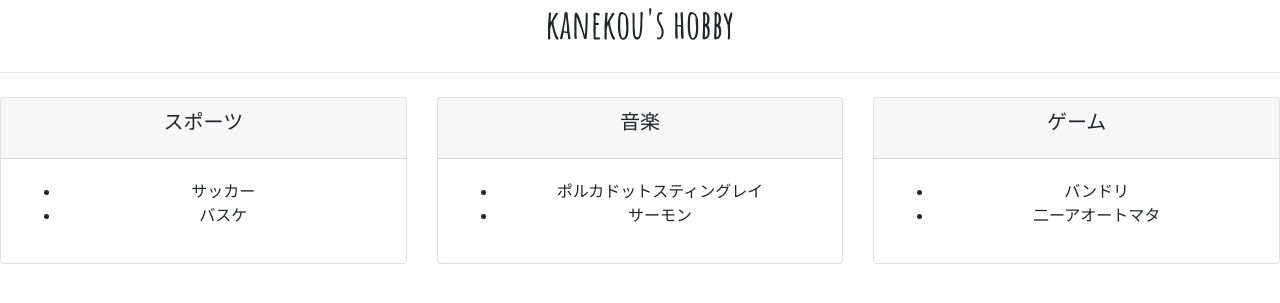
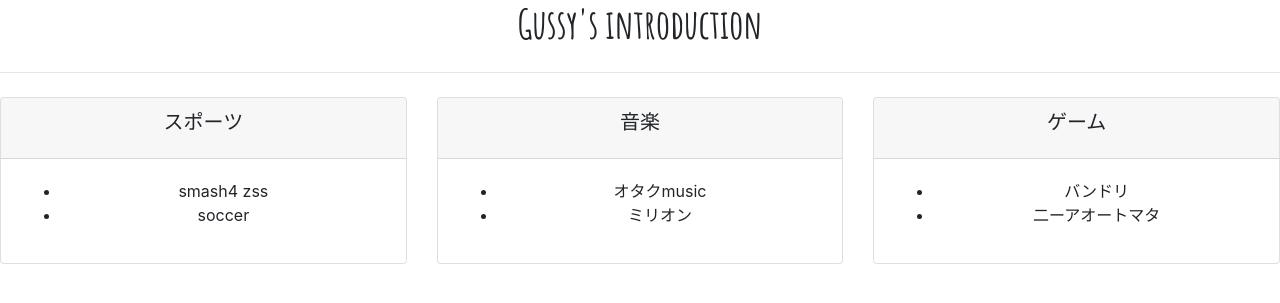
Before and after one commit to RyumaRyama/Longinus, a Rails app: template web/app/views/user_profile/gussy.html.erb in a window 1280 px wide. Shown: the top 303 px of the page. Run offline with Rails 7, Linux system fonts and the light colour scheme; the template is opened without the code that fills it, so the values that code supplies are empty; style sheets or scripts are compiled from the project's sources.

Commit message:
gussy自己紹介変更

```diff
--- a/web/app/views/user_profile/gussy.html.erb
+++ b/web/app/views/user_profile/gussy.html.erb
@@ -11,7 +11,7 @@
 
 <body>
     <div class="header text-center" style="font-family: 'Amatic SC', cursive;">
-        <h1>kanekou's hobby</h1>
+        <h1>Gussy's introduction</h1>
         <hr class="my-4">
     </div>
     <div class="card-deck">
@@ -21,8 +21,8 @@
             </div>
             <div class="card-body">
                 <ul>
-                    <li>サッカー</li>
-                    <li>バスケ</li>
+                    <li>smash4 zss</li>
+                    <li>soccer</li>
                 </ul>
             </div>
         </div>
@@ -32,8 +32,8 @@
             </div>
             <div class="card-body">
                 <ul>
-                    <li>ポルカドットスティングレイ</li>
-                    <li>サーモン</li>
+                    <li>オタクmusic</li>
+                    <li>ミリオン</li>
                 </ul>
             </div>
         </div>
```
